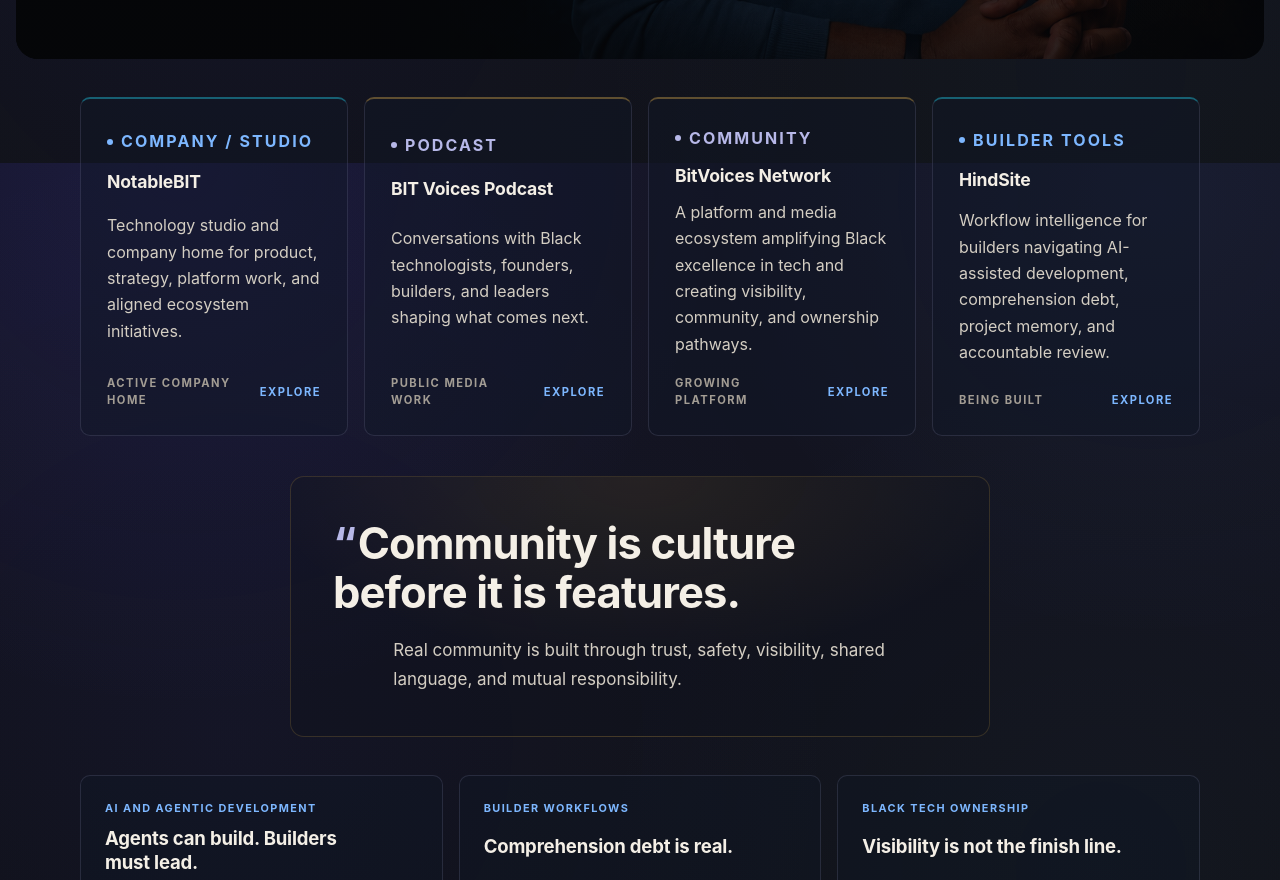
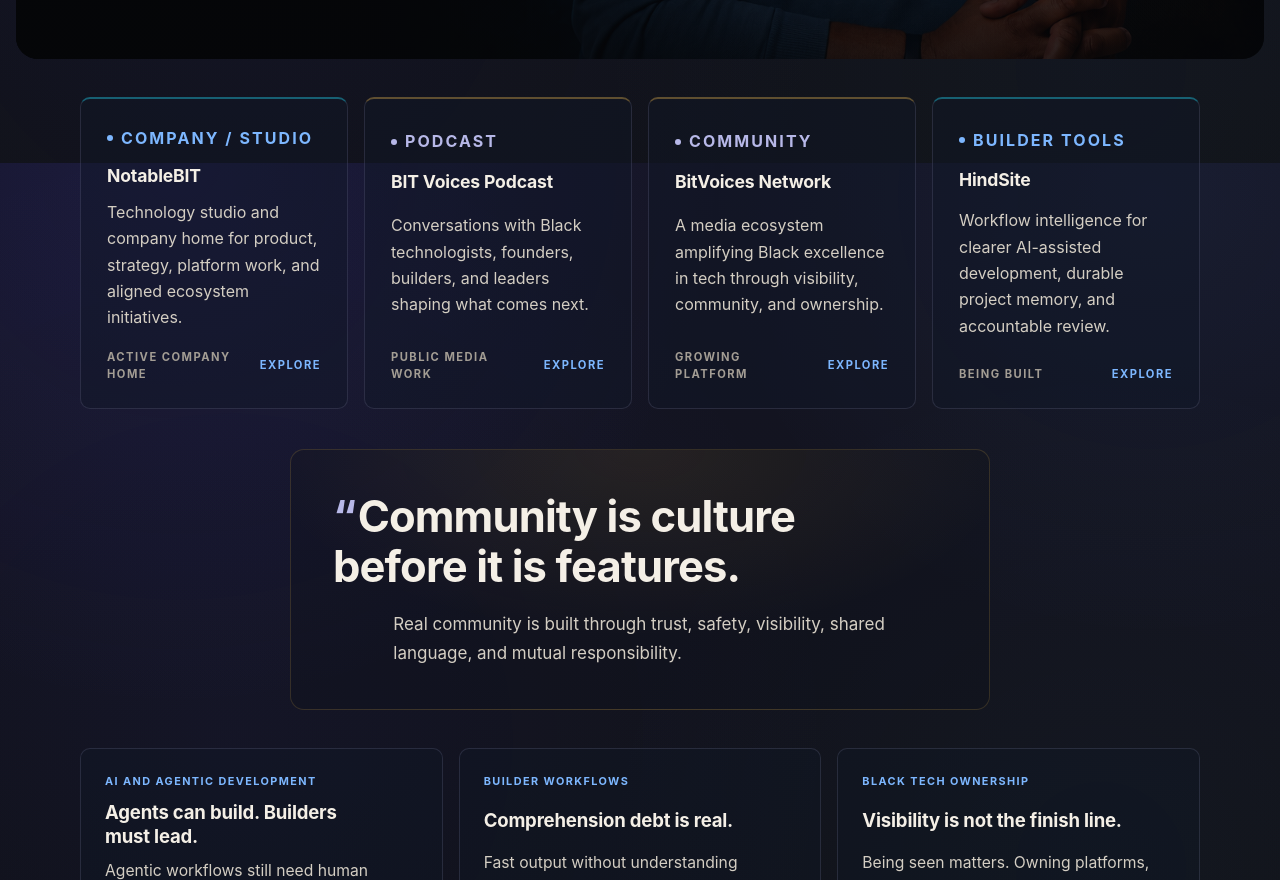
Before and after one commit to bdonaldharris/bdonaldharris.com, a Next.js app: page / in a window 1280 px wide. Shown: the part 637-1517 px from the top of the page. Built offline with nearby package versions, Linux system fonts and the light colour scheme.

Commit message:
Refine project card content

```diff
--- a/app/globals.css
+++ b/app/globals.css
@@ -683,7 +683,7 @@
 
 /* Projects-page cards: centered, consistent rows from heading through CTA */
 .project-card:has(.project-card-logo) {
-  grid-template-rows: 3.5rem 53px 2.8rem minmax(10rem, 1fr) auto;
+  grid-template-rows: 3.5rem 61px 2.8rem minmax(10rem, 1fr) auto;
   align-items: stretch;
   text-align: center;
 }
@@ -704,8 +704,8 @@
   align-items: center;
   justify-content: center;
   justify-self: center;
-  width: 53px;
-  height: 53px;
+  width: 61px;
+  height: 61px;
   padding: 5px;
   overflow: hidden;
   border: 1px solid var(--color-border-subtle);
@@ -721,9 +721,9 @@
 }
 
 .project-card:has(.project-card-logo) > p:not(.card-meta) {
-  display: flex;
+  display: grid;
   align-items: center;
-  justify-content: center;
+  text-align: left;
 }
 
 .project-card:has(.project-card-logo) .card-footer {
--- a/content/projects.ts
+++ b/content/projects.ts
@@ -35,7 +35,7 @@
     category: "Community",
     status: "Growing platform",
     description:
-      "A platform and media ecosystem amplifying Black excellence in tech and creating visibility, community, and ownership pathways.",
+      "A media ecosystem amplifying Black excellence in tech through visibility, community, and ownership.",
     href: "https://www.bitvoices.network",
     logo: "/images/bitvoices-logo.webp",
   },
@@ -45,7 +45,7 @@
     category: "Builder Tools",
     status: "Being built",
     description:
-      "Workflow intelligence for builders navigating AI-assisted development, comprehension debt, project memory, and accountable review.",
+      "Workflow intelligence for clearer AI-assisted development, durable project memory, and accountable review.",
     href: "https://www.hindsite.pro/",
     logo: "/images/hindsite-logo.webp",
   },
```
